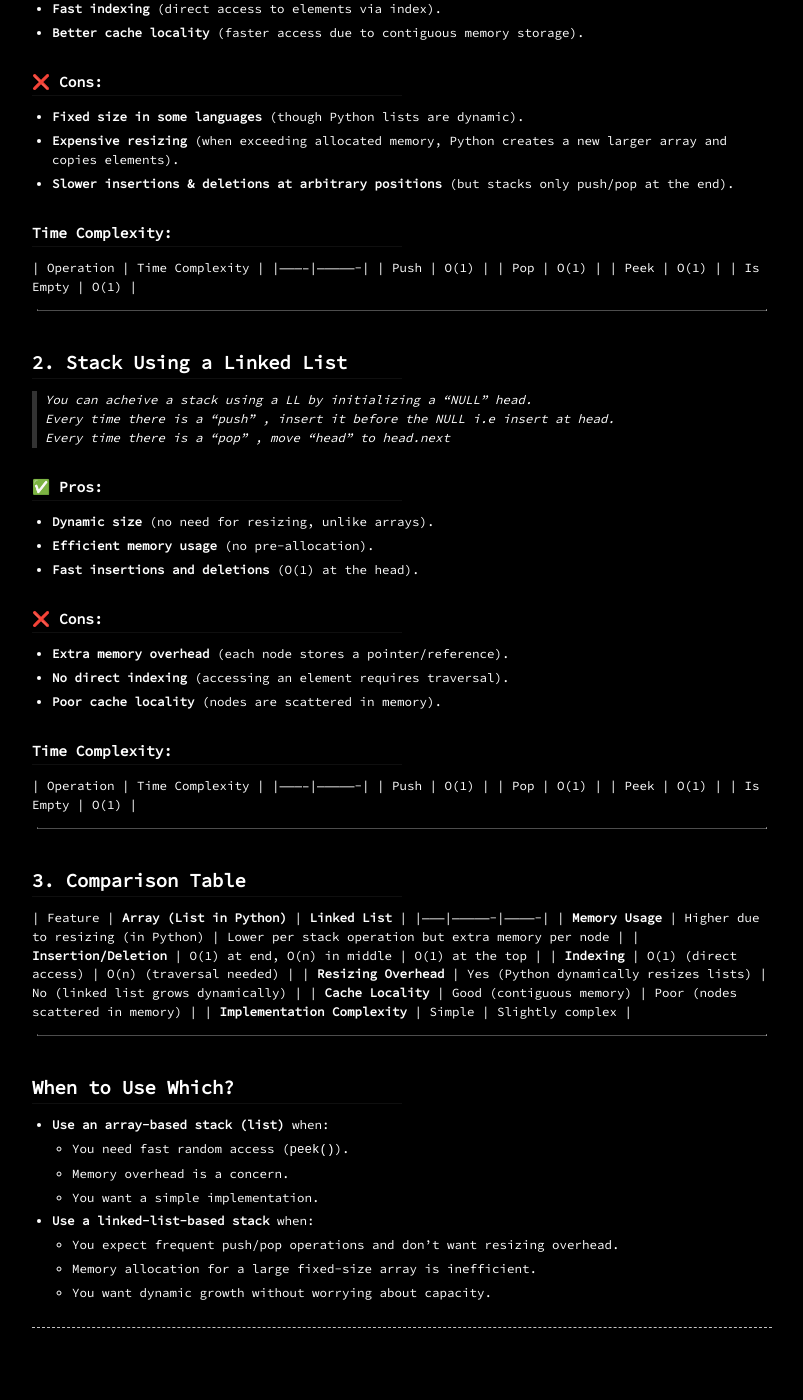
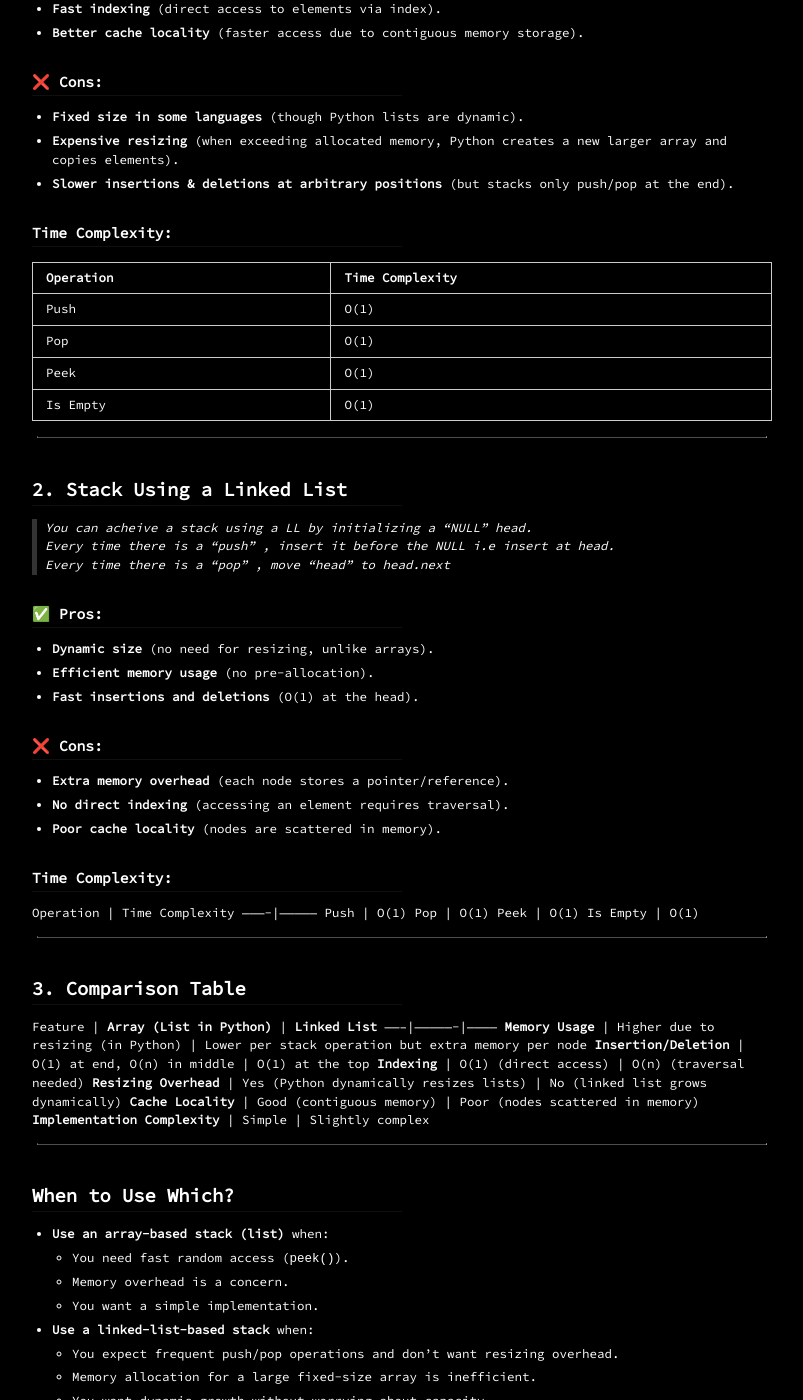
Before and after one commit to skbol/skbol.github.io, a Jekyll site: the page built from _posts/2025-03-17-stack.md, in a window 1280 px wide and 1400 px high, scrolled down 1509 px. Shown: the whole window, without its empty margins (238-1041 px from the left). Built offline with Jekyll 4.4.1, drawn with Linux system fonts in a browser that asks for light colours; before the commit the page ends 2879 px from its top, so only the background shows below that.

Commit message:
Layout Fix

```diff
--- a/_posts/2025-03-17-stack.md
+++ b/_posts/2025-03-17-stack.md
@@ -66,12 +66,13 @@
 - **Slower insertions & deletions at arbitrary positions** (but stacks only push/pop at the end).
 
 ### **Time Complexity**:
-| Operation | Time Complexity |
-|-----------|----------------|
-| Push      | O(1) |
-| Pop       | O(1) |
-| Peek      | O(1) |
-| Is Empty  | O(1) |
+
+Operation | Time Complexity
+----------|---------------
+Push      | O(1)
+Pop       | O(1)
+Peek      | O(1)
+Is Empty  | O(1)
 
 ---
 
@@ -92,24 +93,24 @@
 - **Poor cache locality** (nodes are scattered in memory).
 
 ### **Time Complexity**:
-| Operation | Time Complexity |
-|-----------|----------------|
-| Push      | O(1) |
-| Pop       | O(1) |
-| Peek      | O(1) |
-| Is Empty  | O(1) |
+Operation | Time Complexity
+----------|---------------
+Push      | O(1)
+Pop       | O(1)
+Peek      | O(1)
+Is Empty  | O(1)
 
 ---
 
 ## **3. Comparison Table**
-| Feature | **Array (List in Python)** | **Linked List** |
-|---------|----------------|-------------|
-| **Memory Usage** | Higher due to resizing (in Python) | Lower per stack operation but extra memory per node |
-| **Insertion/Deletion** | O(1) at end, O(n) in middle | O(1) at the top |
-| **Indexing** | O(1) (direct access) | O(n) (traversal needed) |
-| **Resizing Overhead** | Yes (Python dynamically resizes lists) | No (linked list grows dynamically) |
-| **Cache Locality** | Good (contiguous memory) | Poor (nodes scattered in memory) |
-| **Implementation Complexity** | Simple | Slightly complex |
+Feature | **Array (List in Python)** | **Linked List**
+--------|----------------|------------
+**Memory Usage** | Higher due to resizing (in Python) | Lower per stack operation but extra memory per node
+**Insertion/Deletion** | O(1) at end, O(n) in middle | O(1) at the top
+**Indexing** | O(1) (direct access) | O(n) (traversal needed)
+**Resizing Overhead** | Yes (Python dynamically resizes lists) | No (linked list grows dynamically)
+**Cache Locality** | Good (contiguous memory) | Poor (nodes scattered in memory)
+**Implementation Complexity** | Simple | Slightly complex
 
 ---
 
```
